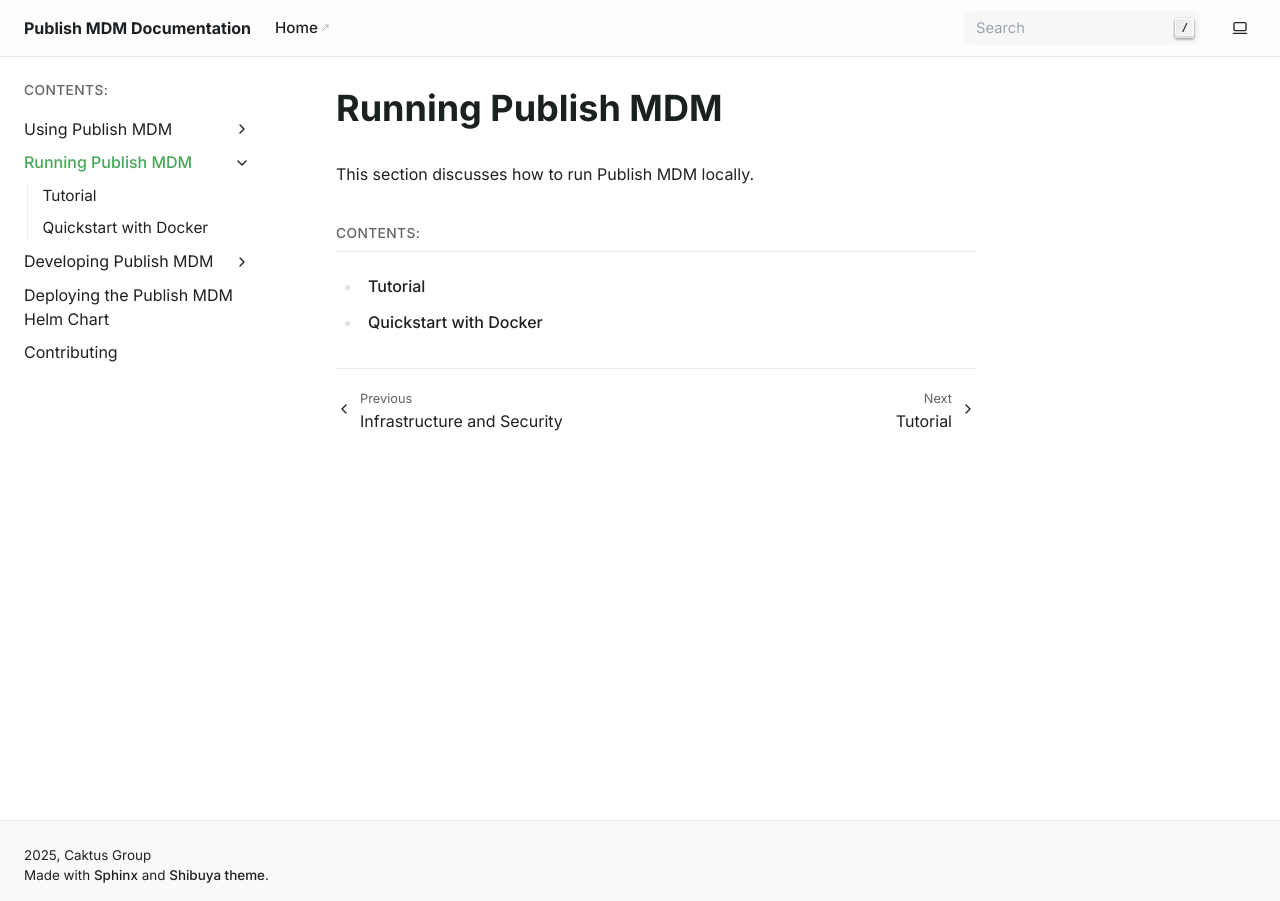
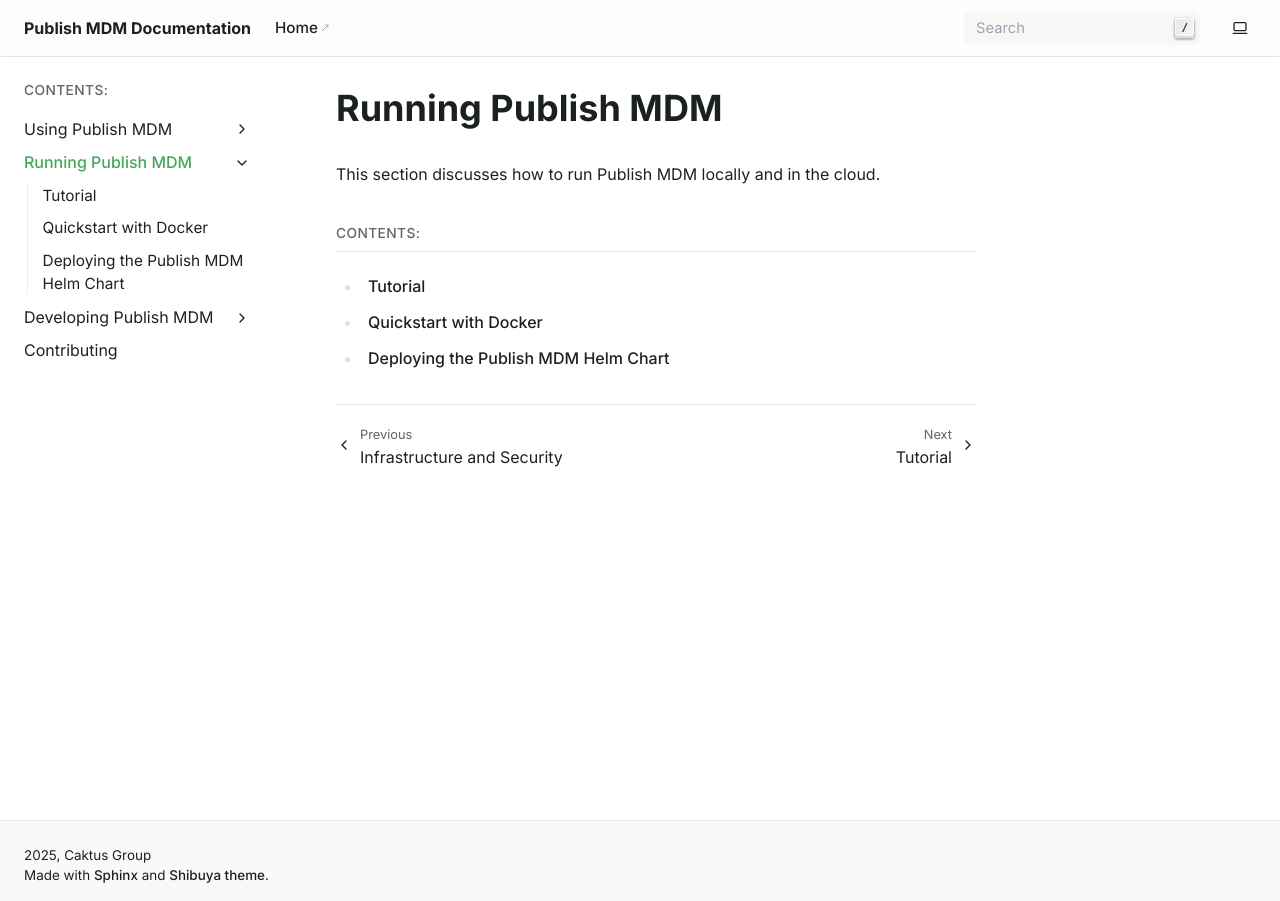
Before and after one commit to caktus/publish-mdm, a Sphinx documentation site: the page built from docs/src/running/index.rst, in a window 1280 px wide. Built offline with Sphinx 7.4.7, drawn with Linux system fonts in a browser that asks for light colours.

Commit message:
move helm chart into running dir

```diff
--- a/docs/index.rst
+++ b/docs/index.rst
@@ -24,7 +24,6 @@
    src/topics/index
    src/running/index
    src/local-development/index
-   src/helm-chart
    src/contributing
 
 Contributors:
--- a/docs/src/running/index.rst
+++ b/docs/src/running/index.rst
@@ -1,7 +1,7 @@
 Running Publish MDM
 ===================
 
-This section discusses how to run Publish MDM locally.
+This section discusses how to run Publish MDM locally and in the cloud.
 
 .. toctree::
    :maxdepth: 2
@@ -9,3 +9,4 @@
 
    tutorial
    docker-compose
+   helm-chart
```
Also changed, not shown: docs/src/running/helm-chart.rst (renamed from docs/src/helm-chart.rst).
